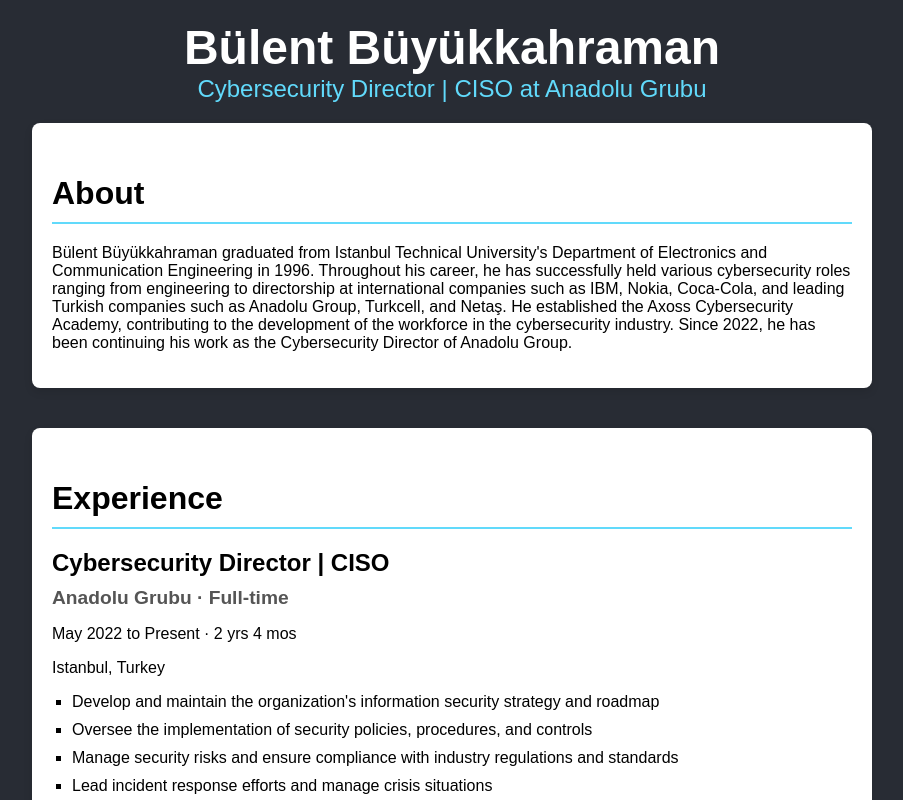
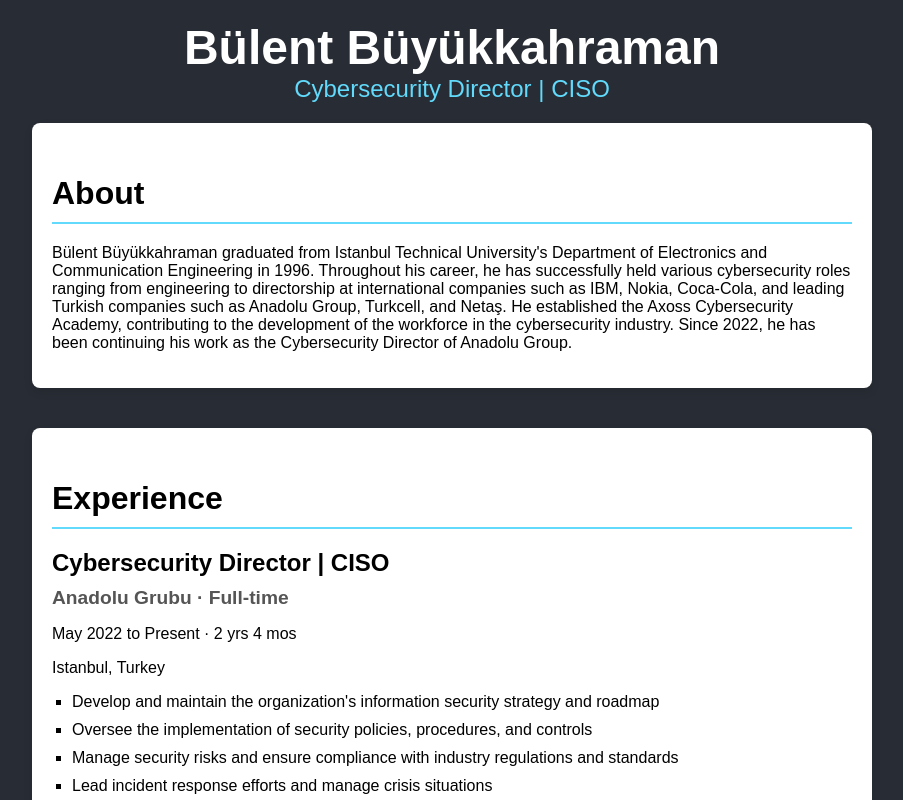
Before and after one commit to bbuyukkahraman/my-react-app, a React (Create React App) app: page / in a window 1280 px wide. Shown: the top 800 px of the page, without its empty margins (188-1091 px from the left). Built offline with nearby package versions, Linux system fonts and the light colour scheme.

Commit message:
Update App.js

```diff
--- a/src/App.js
+++ b/src/App.js
@@ -6,7 +6,7 @@ function App() {
     <div className="App">
       <header className="App-header">
         <h1>Bülent Büyükkahraman</h1>
-        <h2>Cybersecurity Director | CISO at Anadolu Grubu</h2>
+        <h2>Cybersecurity Director | CISO</h2>
 
         <section id="about">
           <h3>About</h3>
```
